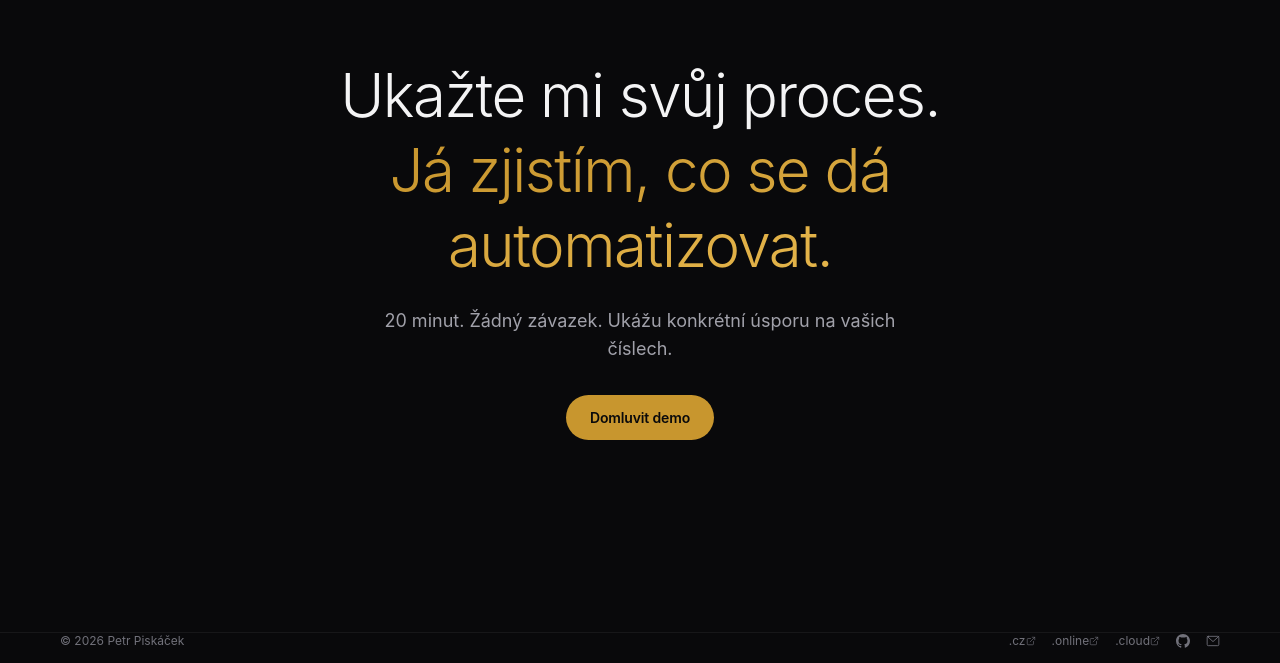
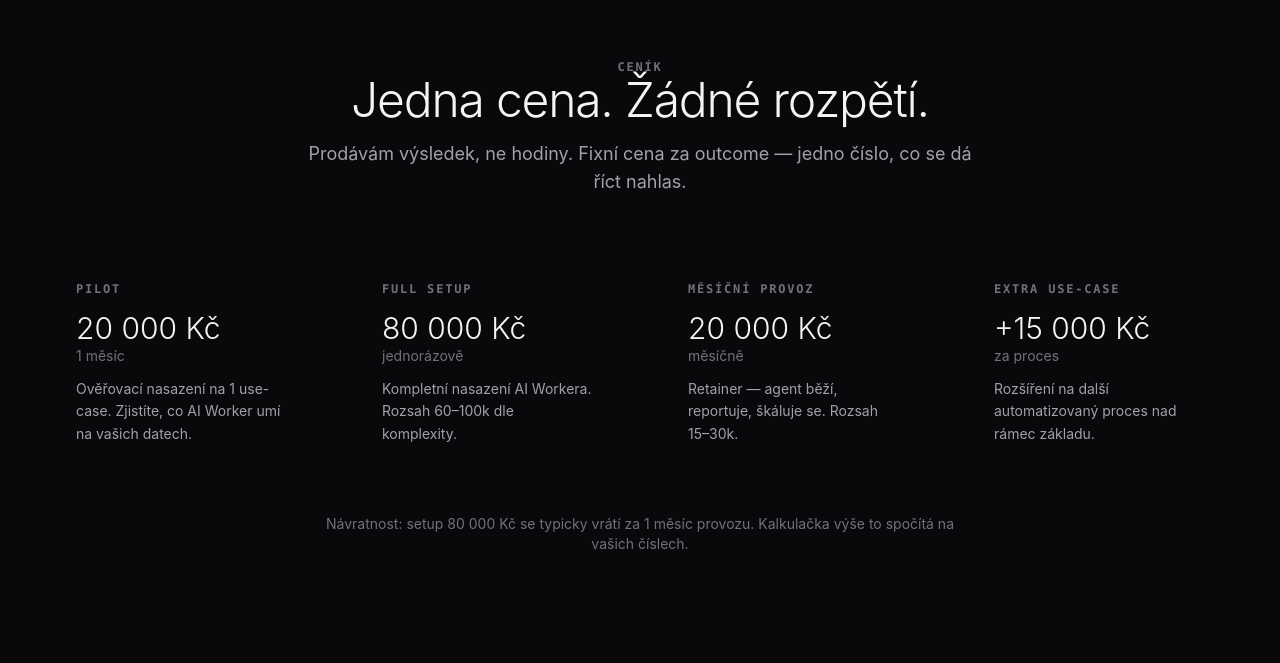
Before and after one commit to Peter-Pix/petrpiskacek.cloud, a Next.js app: page /ai-worker in a window 1280 px wide. Shown: the part 3277-3940 px from the top of the page. Built offline with nearby package versions, Linux system fonts and the light colour scheme; no server answers.

Commit message:
feat(ai-worker): aktualizovat ceny dle PRICE-POINTS.md + přidat ceník

```diff
--- a/src/app/ai-worker/page.tsx
+++ b/src/app/ai-worker/page.tsx
@@ -135,6 +135,71 @@ export default function AiWorkerPage() {
         </div>
       </section>
 
+      {/* CENÍK */}
+      <section id="cenik" className="section-apple" style={{ paddingTop: "4rem" }}>
+        <div className="container-apple">
+          <div className="mx-auto max-w-2xl text-center">
+            <p className="eyebrow">Ceník</p>
+            <h2 className="text-4xl font-light tracking-tight md:text-5xl" style={{ color: "var(--text-primary)" }}>
+              Jedna cena. Žádné rozpětí.
+            </h2>
+            <p className="mt-4 text-lg" style={{ color: "var(--text-secondary)" }}>
+              Prodávám výsledek, ne hodiny. Fixní cena za outcome — jedno číslo, co se dá říct nahlas.
+            </p>
+          </div>
+
+          <div className="mt-12 grid grid-cols-1 gap-6 md:grid-cols-2 lg:grid-cols-4">
+            {[
+              {
+                name: "Pilot",
+                price: "20 000 Kč",
+                unit: "1 měsíc",
+                desc: "Ověřovací nasazení na 1 use-case. Zjistíte, co AI Worker umí na vašich datech.",
+                highlight: false,
+              },
+              {
+                name: "Full setup",
+                price: "80 000 Kč",
+                unit: "jednorázově",
+                desc: "Kompletní nasazení AI Workera. Rozsah 60–100k dle komplexity.",
+                highlight: true,
+              },
+              {
+                name: "Měsíční provoz",
+                price: "20 000 Kč",
+                unit: "měsíčně",
+                desc: "Retainer — agent běží, reportuje, škáluje se. Rozsah 15–30k.",
+                highlight: false,
+              },
+              {
+                name: "Extra use-case",
+                price: "+15 000 Kč",
+                unit: "za proces",
+                desc: "Rozšíření na další automatizovaný proces nad rámec základu.",
+                highlight: false,
+              },
+            ].map((tier) => (
+              <div
+                key={tier.name}
+                className="bento-item flex flex-col"
+                style={tier.highlight ? { borderColor: "var(--accent)", background: "var(--accent-soft)" } : undefined}
+              >
+                <p className="eyebrow">{tier.name}</p>
+                <div className="mt-3 text-3xl font-light" style={{ color: tier.highlight ? "var(--accent)" : "var(--text-primary)" }}>
+                  {tier.price}
+                </div>
+                <div className="text-sm" style={{ color: "var(--text-muted)" }}>{tier.unit}</div>
+                <p className="mt-3 text-sm leading-relaxed" style={{ color: "var(--text-secondary)" }}>{tier.desc}</p>
+              </div>
+            ))}
+          </div>
+
+          <p className="mx-auto mt-8 max-w-2xl text-center text-sm" style={{ color: "var(--text-muted)" }}>
+            Návratnost: setup 80 000 Kč se typicky vrátí za 1 měsíc provozu. Kalkulačka výše to spočítá na vašich číslech.
+          </p>
+        </div>
+      </section>
+
       {/* CTA */}
       <section className="section-apple" style={{ paddingTop: "4rem" }}>
         <div className="container-apple">
--- a/src/components/RoiCalculator.tsx
+++ b/src/components/RoiCalculator.tsx
@@ -20,8 +20,8 @@ export default function RoiCalculator() {
   const [people, setPeople] = useState(3);
   const [hourly, setHourly] = useState(350);
   const [coverage, setCoverage] = useState(70);
-  const [setup, setSetup] = useState(50000);
-  const [monthly, setMonthly] = useState(15000);
+  const [setup, setSetup] = useState(80000);
+  const [monthly, setMonthly] = useState(20000);
   const [tracked, setTracked] = useState(false);
 
   // Trackuje první interakci s kalkulačkou (zájem o AI Workera) — ne každou změnu.
```
